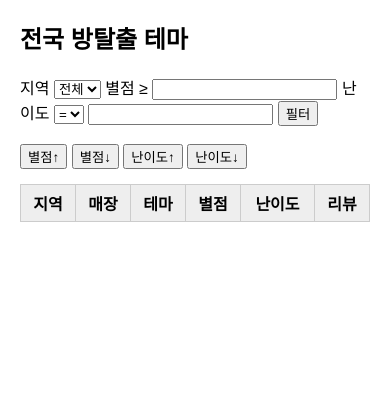
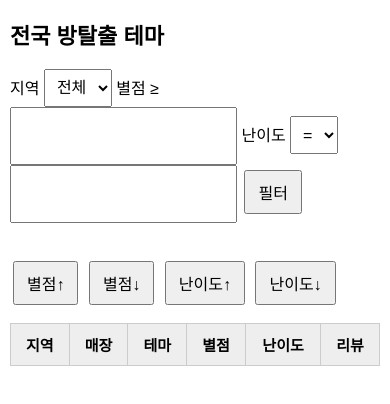
Before and after one commit to greentea7/escape-room-catalogue, a plain HTML site: page index.html in a window 390 px wide. Drawn offline with Linux system fonts and the light colour scheme; no server answers.

Commit message:
모바일에 맞게 스타일 개선
Adjusted margin and padding for better layout and readability.

```diff
--- a/index.html
+++ b/index.html
@@ -8,21 +8,41 @@
 
 body{
   font-family:Arial;
-  margin:20px;
+  margin:10px;
+  font-size:16px;
+}
+
+h2{
+  font-size:22px;
 }
 
 .controls{
   margin-bottom:15px;
+  line-height:2.2;
+}
+
+select,
+input{
+  font-size:16px;
+  padding:8px;
+  height:38px;
+}
+
+button{
+  font-size:16px;
+  padding:8px 12px;
+  margin:3px;
 }
 
 table{
   border-collapse:collapse;
   width:100%;
+  font-size:15px;
 }
 
 th,td{
   border:1px solid #ccc;
-  padding:6px;
+  padding:10px;
 }
 
 th{
```
